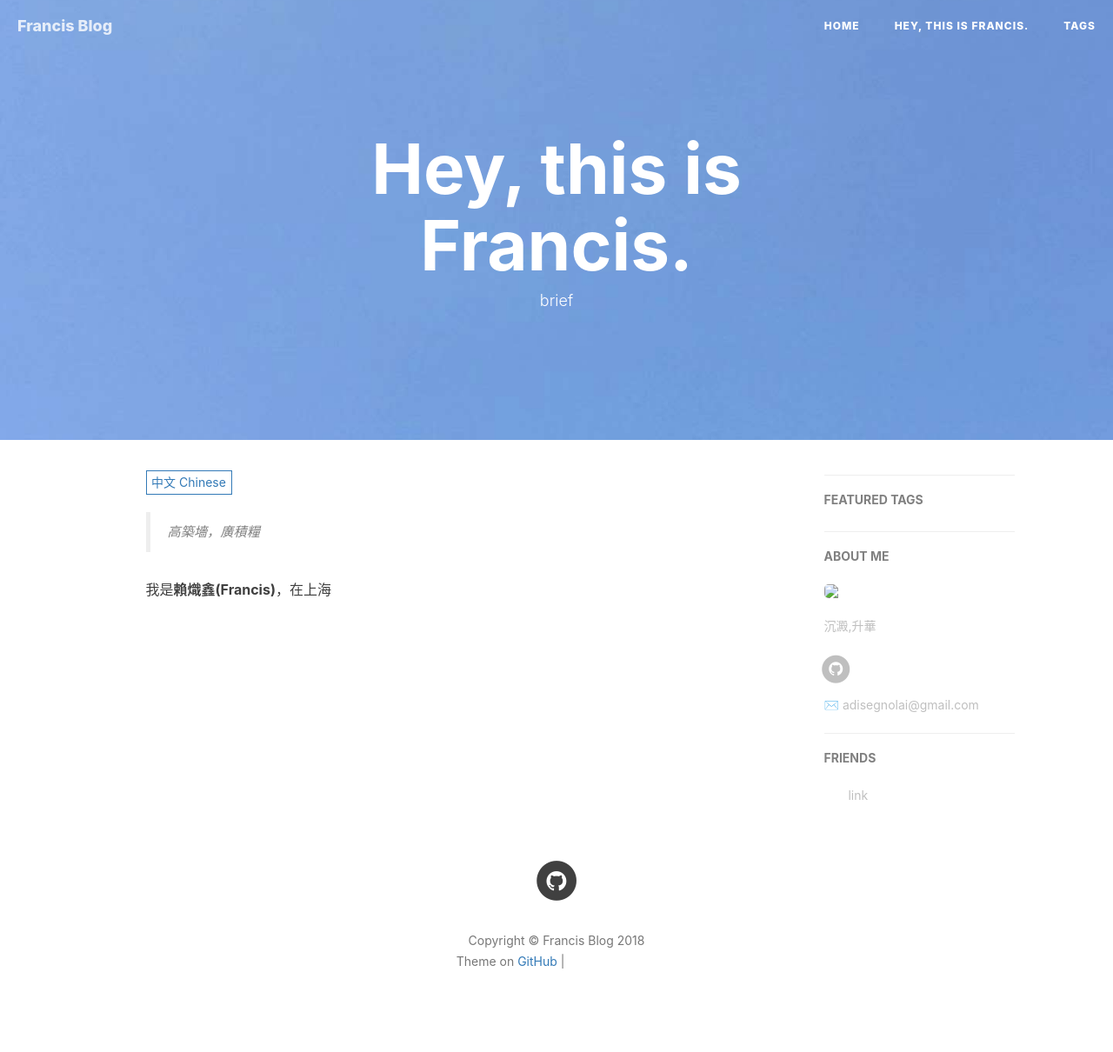
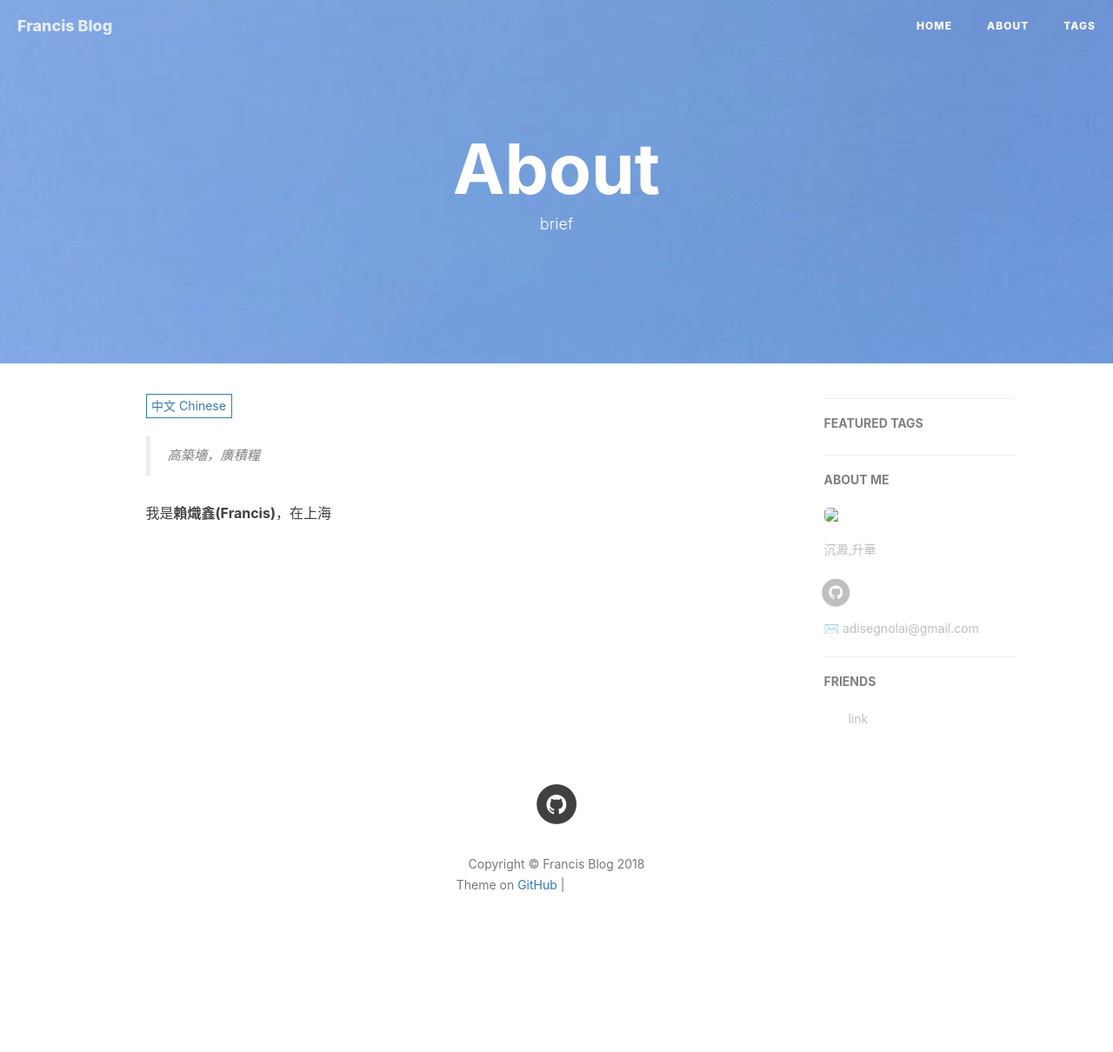
Before and after one commit to laichixin/laichixin.github.com, a Jekyll site: the page built from about.html, in a window 1280 px wide. Shown: the whole page at 87% size. Built offline with Jekyll 4.4.1, drawn with Linux system fonts in a browser that asks for light colours; nearby versions of some CDN libraries; comment, search, counter and statistics services are not loaded; after the commit the page ends 1122 px from its top, so only the background shows below that; grey boxes are pictures that could not be loaded.

```diff
--- a/about.html
+++ b/about.html
@@ -1,6 +1,6 @@
 ---
 layout: page
-title: "Hey, this is Francis."
+title: "About"
 description: "brief"
 header-img: "image/bg-desk.jpeg"
 ---
```
